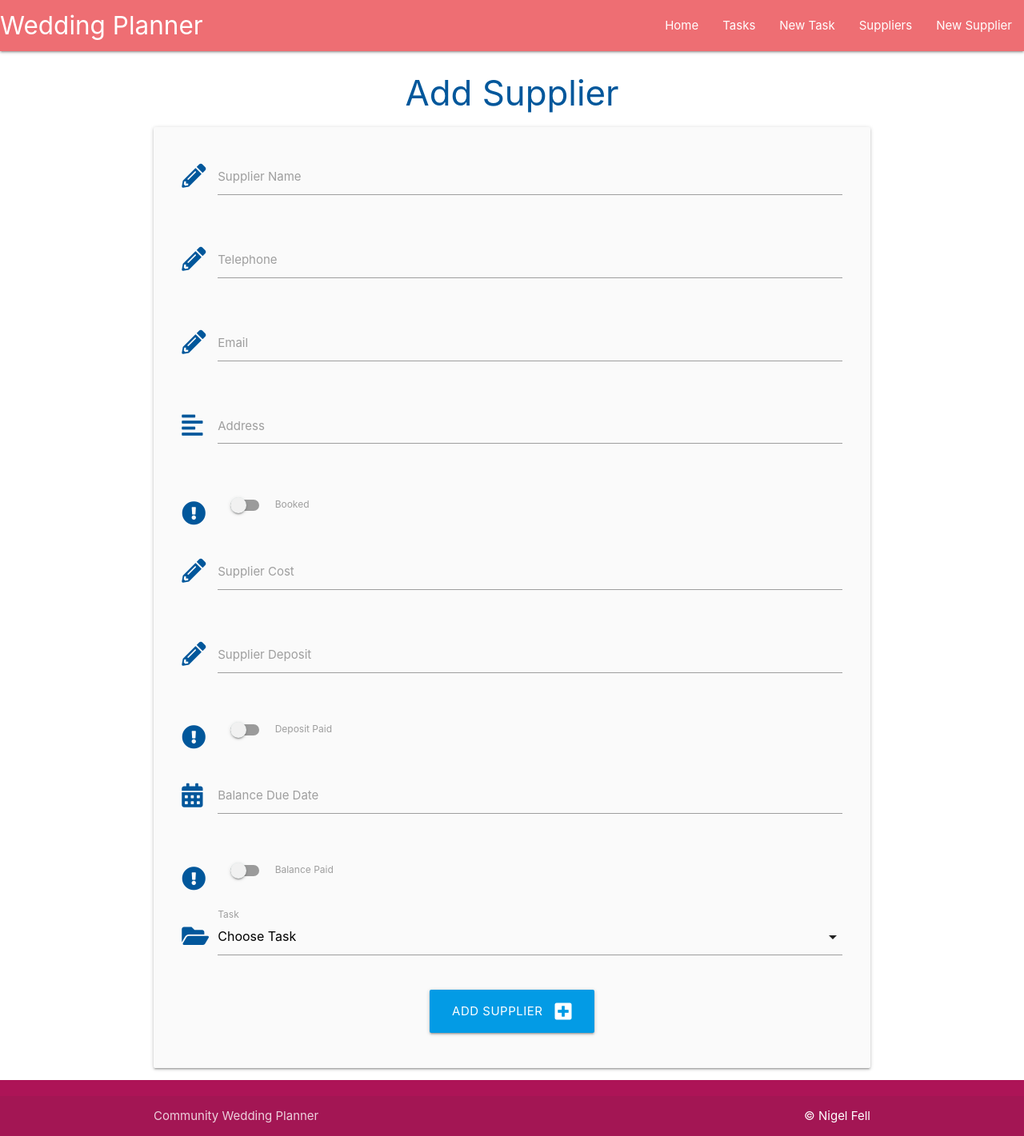
After one commit to NigelFell/CI_MS3_WeddingPlanner, a Flask app: page /add_supplier in a window 1280 px wide. The commit adds this page. Shown: the whole page at 80% size. Run offline with Flask 3, Linux system fonts and the light colour scheme; data that the repository does not hold is empty.

Commit message:
feat: added functionality to add suppliers

```diff
--- a/weddingplanner/routes.py
+++ b/weddingplanner/routes.py
@@ -92,3 +92,32 @@ def delete_task(task_id):
     db.session.delete(task)
     db.session.commit()
     return redirect(url_for("tasks"))
+
+
+@app.route("/suppliers")
+def suppliers():
+    suppliers = list(Supplier.query.order_by(Supplier.id).all())
+    return render_template("suppliers.html", suppliers=suppliers)
+
+
+@app.route("/add_supplier", methods=["GET", "POST"])
+def add_supplier():
+    tasks = list(Task.query.order_by(Task.task_name).all())
+    if request.method == "POST":
+        supplier = Supplier(
+            supplier_name=request.form.get("supplier_name"),
+            supplier_telephone=request.form.get("supplier_telephone"),
+            supplier_email=request.form.get("supplier_email"),
+            supplier_address=request.form.get("supplier_address"),
+            booked=bool(True if request.form.get("booked") else False),
+            cost=request.form.get("cost"),
+            deposit=request.form.get("deposit"),
+            deposit_paid=bool(True if request.form.get("deposit_paid") else False),
+            balance_due_date=request.form.get("balance_due_date"),
+            balance_paid=bool(True if request.form.get("balance_paid") else False),
+            task_id=request.form.get("task_id")
+        )
+        db.session.add(supplier)
+        db.session.commit()
+        return redirect(url_for("suppliers"))
+    return render_template("add_supplier.html", tasks=tasks)
--- /dev/null
+++ b/weddingplanner/templates/add_supplier.html
@@ -0,0 +1,128 @@
+{% extends "base.html" %}
+{% block content %}
+
+<h3 class="light-blue-text text-darken-4 center-align">Add Supplier</h3>
+
+<div class="row card-panel grey lighten-5">
+    <form class="col s12" method="POST" action="{{ url_for('add_supplier') }}">
+        <!-- supplier name -->
+        <div class="row">
+            <div class="input-field col s12">
+                <i class="fas fa-pencil-alt prefix light-blue-text text-darken-4"></i>
+                <input id="supplier_name" name="supplier_name" minlength="5" maxlength="50" type="text" class="validate" required>
+                <label for="supplier_name">Supplier Name</label>
+            </div>
+        </div>
+        <!-- supplier telephone -->
+        <div class="row">
+            <div class="input-field col s12">
+                <i class="fas fa-pencil-alt prefix light-blue-text text-darken-4"></i>
+                <input id="supplier_telephone" name="supplier_telephone" type="tel" class="validate" required>
+                <label for="supplier_telephone">Telephone</label>
+            </div>
+        </div>
+        <!-- supplier email -->
+        <div class="row">
+            <div class="input-field col s12">
+                <i class="fas fa-pencil-alt prefix light-blue-text text-darken-4"></i>
+                <input id="supplier_email" name="supplier_email" type="email" class="validate" required>
+                <label for="supplier_email">Email</label>
+            </div>
+        </div>
+        <!-- supplier address -->
+        <div class="row">
+            <div class="input-field col s12">
+                <i class="fas fa-align-left prefix light-blue-text text-darken-4"></i>
+                <textarea id="supplier_address" name="supplier_address" minlength="5" maxlength="200"
+                    type="text" class="materialize-textarea validate" required></textarea>
+                <label for="supplier_address">Address</label>
+            </div>
+        </div>
+        <!-- booked -->
+        <div class="row">
+            <div class="input-field col s12">
+                <div class="switch">
+                    <i class="fas fa-exclamation-circle prefix light-blue-text text-darken-4"></i>
+                    <label for="booked">
+                        <input id="booked" name="booked" type="checkbox">
+                        <span class="lever"></span>
+                        Booked
+                    </label>
+                </div>
+            </div>
+        </div>
+        <!-- supplier cost -->
+        <div class="row">
+            <div class="input-field col s12">
+                <i class="fas fa-pencil-alt prefix light-blue-text text-darken-4"></i>
+                <input id="cost" name="cost" type="number" class="validate" required>
+                <label for="cost">Supplier Cost</label>
+            </div>
+        </div>
+        <!-- supplier deposit -->
+        <div class="row">
+            <div class="input-field col s12">
+                <i class="fas fa-pencil-alt prefix light-blue-text text-darken-4"></i>
+                <input id="deposit" name="deposit" type="number" class="validate" required>
+                <label for="deposit">Supplier Deposit</label>
+            </div>
+        </div>
+        <!-- deposit paid -->
+        <div class="row">
+            <div class="input-field col s12">
+                <div class="switch">
+                    <i class="fas fa-exclamation-circle prefix light-blue-text text-darken-4"></i>
+                    <label for="deposit_paid">
+                        <input id="deposit_paid" name="deposit_paid" type="checkbox">
+                        <span class="lever"></span>
+                        Deposit Paid
+                    </label>
+                </div>
+            </div>
+        </div>
+        <!-- balance due date -->
+        <div class="row">
+            <div class="input-field col s12">
+                <i class="fas fa-calendar-alt prefix light-blue-text text-darken-4"></i>
+                <input id="balance_due_date" name="balance_due_date" type="text" class="datepicker validate" required>
+                <label for="balance_due_date">Balance Due Date</label>
+            </div>
+        </div>
+        <!-- balance paid -->
+        <div class="row">
+            <div class="input-field col s12">
+                <div class="switch">
+                    <i class="fas fa-exclamation-circle prefix light-blue-text text-darken-4"></i>
+                    <label for="balance_paid">
+                        <input id="balance_paid" name="balance_paid" type="checkbox">
+                        <span class="lever"></span>
+                        Balance Paid
+                    </label>
+                </div>
+            </div>
+        </div>
+        <!-- task id -->
+        <div class="row">
+            <div class="input-field col s12">
+                <i class="fas fa-folder-open prefix light-blue-text text-darken-4"></i>
+                <select id="task_id" name="task_id" class="validate" required>
+                    <option value="" disabled selected>Choose Task</option>
+                    {% for task in tasks %}
+                        <option value="{{ task.id }}">{{ task.task_name }}</option>
+                    {% endfor %}
+                </select>
+                <label for="task_id">Task</label>
+            </div>
+        </div>
+        <!-- submit button -->
+        <div class="row">
+            <div class="col s12 center-align">
+                <button type="submit" class="btn-large light-blue darken-1">
+                    Add Supplier <i class="fas fa-plus-square right"></i>
+                </button>
+            </div>
+        </div>
+    </form>
+</div>
+
+{% endblock %}
--- a/weddingplanner/templates/base.html
+++ b/weddingplanner/templates/base.html
@@ -23,8 +23,8 @@
                     <li><a href="{{ url_for('home') }}">Home</a></li>
                     <li><a href="{{ url_for('tasks') }}">Tasks</a></li>
                     <li><a href="{{ url_for('add_task') }}">New Task</a></li>
-                <li><a href="">Suppliers</a></li>
-                <li><a href="">New Supplier</a></li>
+                    <li><a href="{{ url_for('suppliers') }}">Suppliers</a></li>
+                    <li><a href="{{ url_for('add_supplier') }}">New Supplier</a></li>
                 </ul>
             </div>
         </nav>
@@ -34,8 +34,8 @@
             <li><a href="{{ url_for('home') }}">Home</a></li>
             <li><a href="{{ url_for('tasks') }}">Tasks</a></li>
             <li><a href="{{ url_for('add_task') }}">New Task</a></li>
-            <li><a href="">Suppliers</a></li>
-            <li><a href="">New Supplier</a></li>
+            <li><a href="{{ url_for('suppliers') }}">Suppliers</a></li>
+            <li><a href="{{ url_for('add_supplier') }}">New Supplier</a></li>
         </ul>
     </header>
 
```
Also changed, not shown: weddingplanner/templates/suppliers.html (+8 -0 lines), weddingplanner/templates/tasks.html (+13 -1 lines). Lines whose indentation alone changed are shown as unchanged.
